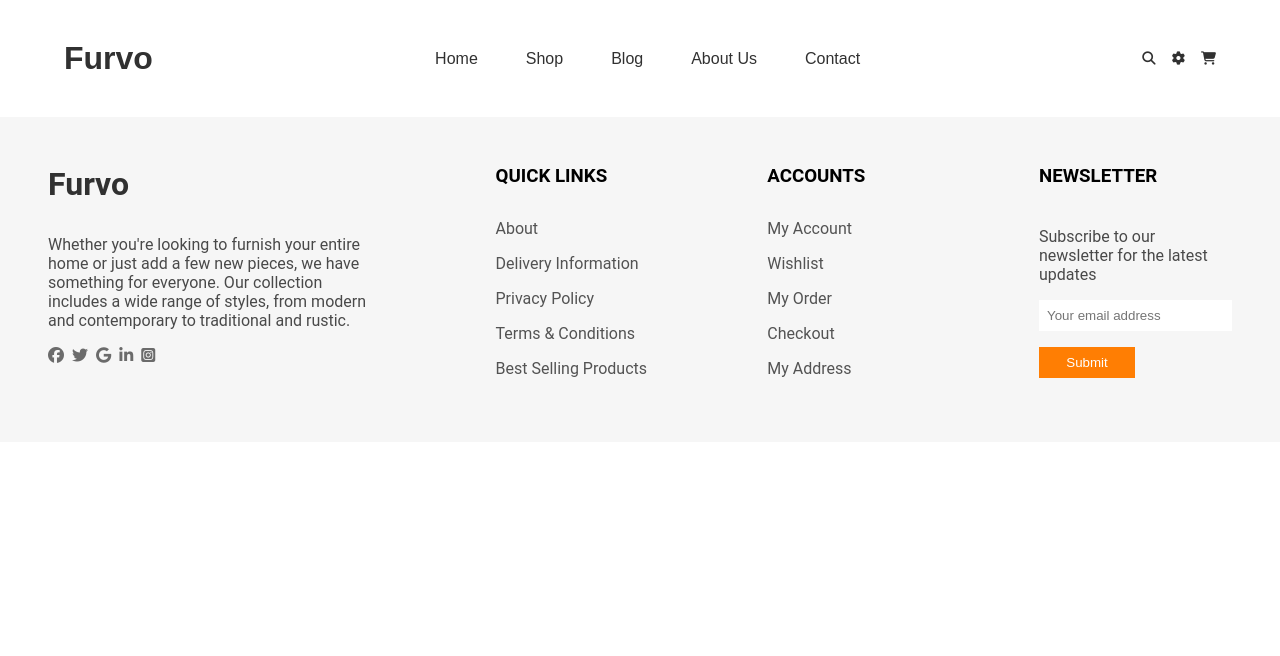
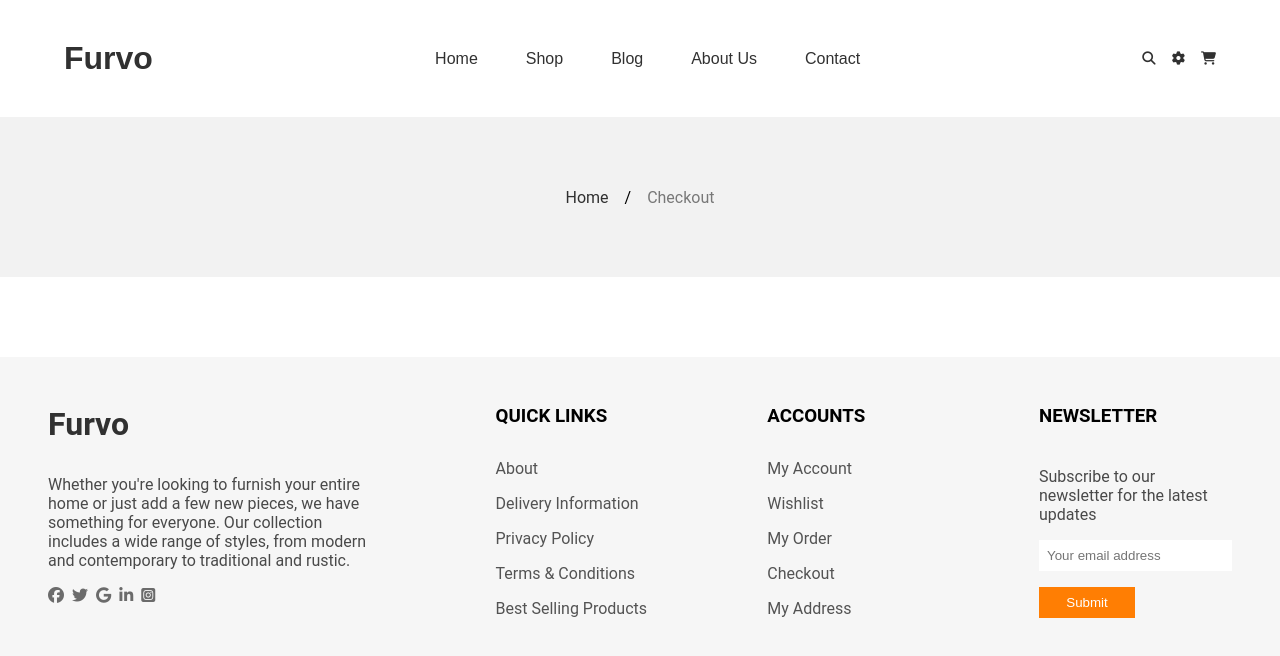
Before and after one commit to kab0o0m/Furniture-Ecommerce, a React (Create React App) app: page /checkout in a window 1280 px wide. Shown: the top 656 px of the page. Built offline with nearby package versions, Linux system fonts and the light colour scheme.

Commit message:
test whether setwishlist is needed

```diff
--- a/src/components/Checkout/Checkout.css
+++ b/src/components/Checkout/Checkout.css
@@ -0,0 +1,27 @@
+.checkout {
+  font-family: Roboto;
+  display: flex;
+  flex-direction: column;
+  align-items: center;
+  justify-content: center;
+}
+
+.checkout-header{
+  display: flex;
+  align-items: center;
+  justify-content: center;
+  background-color: #F2F2F2;
+  gap: 1rem;
+  width: 100%;
+  height: 10rem;
+  margin: 0 0 5rem 0;
+}
+
+.checkout-header a{
+  text-decoration: none;
+  color: #303030;
+}
+
+.checkout-header-page p{
+  opacity: 0.5;
+}
--- a/src/components/Checkout/Checkout.js
+++ b/src/components/Checkout/Checkout.js
@@ -1,9 +1,16 @@
-import React from "react";
+import "./Checkout.css";
 
 const Checkout = () => {
   return (
     <div className="checkout">
-      <div className="checkout-title"></div>
+      {/* Header */}
+      <div className="checkout-header">
+        <a href="/">Home</a>
+        <div>/</div>
+        <div className="shop-header-page">
+          <p>Checkout</p>
+        </div>
+      </div>
     </div>
   );
 };
--- a/src/components/Shop/Shop.css
+++ b/src/components/Shop/Shop.css
@@ -60,6 +60,7 @@
 .shop-sort i {
   background-color: #FFFFFF;
   padding: auto;
+  opacity: 0.7;
 }
 
 .dropdown select {
```
Also changed, not shown: src/CheckoutList.js (added, +15 -0 lines).
